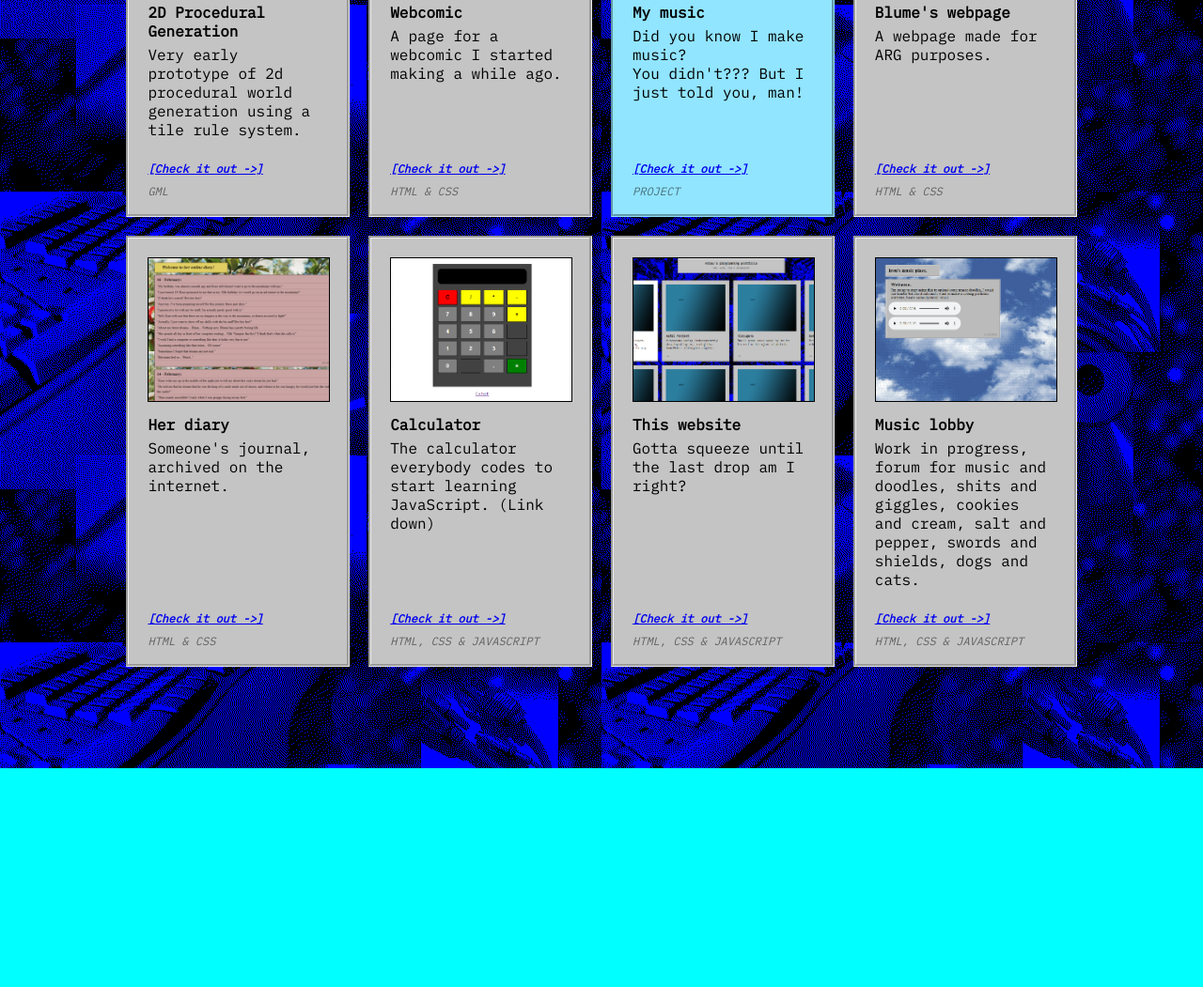
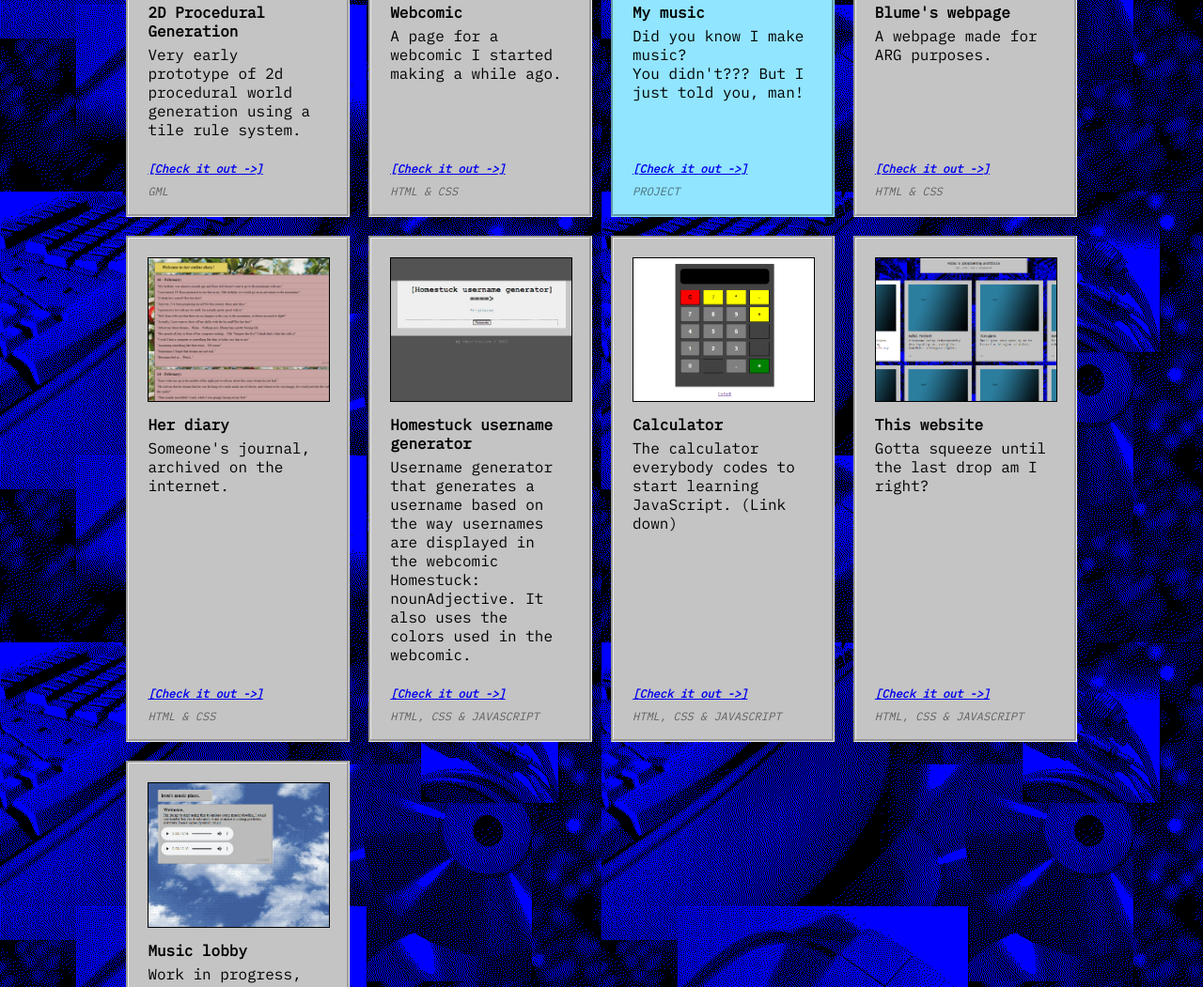
Before and after one commit to thehirou/portfolio, a plain HTML site: page index.html in a window 1280 px wide. Shown: the part 1236-2287 px from the top of the page at 94% size. Before the commit the page ends 2054 px from the top, so only its background shows below. Drawn offline with Linux system fonts and the light colour scheme.

Commit message:
homestuck name generator update

```diff
--- a/index.html
+++ b/index.html
@@ -155,6 +155,15 @@
                 <div class="portfolio-item-language GML">HTML & CSS</div>
 			</div>
 			<div class="portfolio-item">
+				<img class="enlarge-image" src="img/homestuckrandom.png">
+				<div class="portfolio-item-caption">Homestuck username generator</div>
+				<div class="portfolio-item-description">Username generator that generates a username based on the way usernames are displayed in the webcomic Homestuck: nounAdjective. It also uses the colors used in the webcomic.</div>
+				<div class="portfolio-item-checkout"><a href=https://thehirou.github.io/Homestuck-Username-Generator/>[Check it out ->]</a></div>
+                <div id="separator"></div>
+                <div id="separator"></div>
+                <div id="separator"></div>
+                <div class="portfolio-item-language GML">HTML, CSS & JAVASCRIPT</div>
+			</div>			<div class="portfolio-item">
 				<img class="enlarge-image" src="img/calculator.png">
 				<div class="portfolio-item-caption">Calculator</div>
 				<div class="portfolio-item-description">The calculator everybody codes to start learning JavaScript. (Link down)</div>
```
Also changed, not shown: img/homestuckrandom.png (added).
